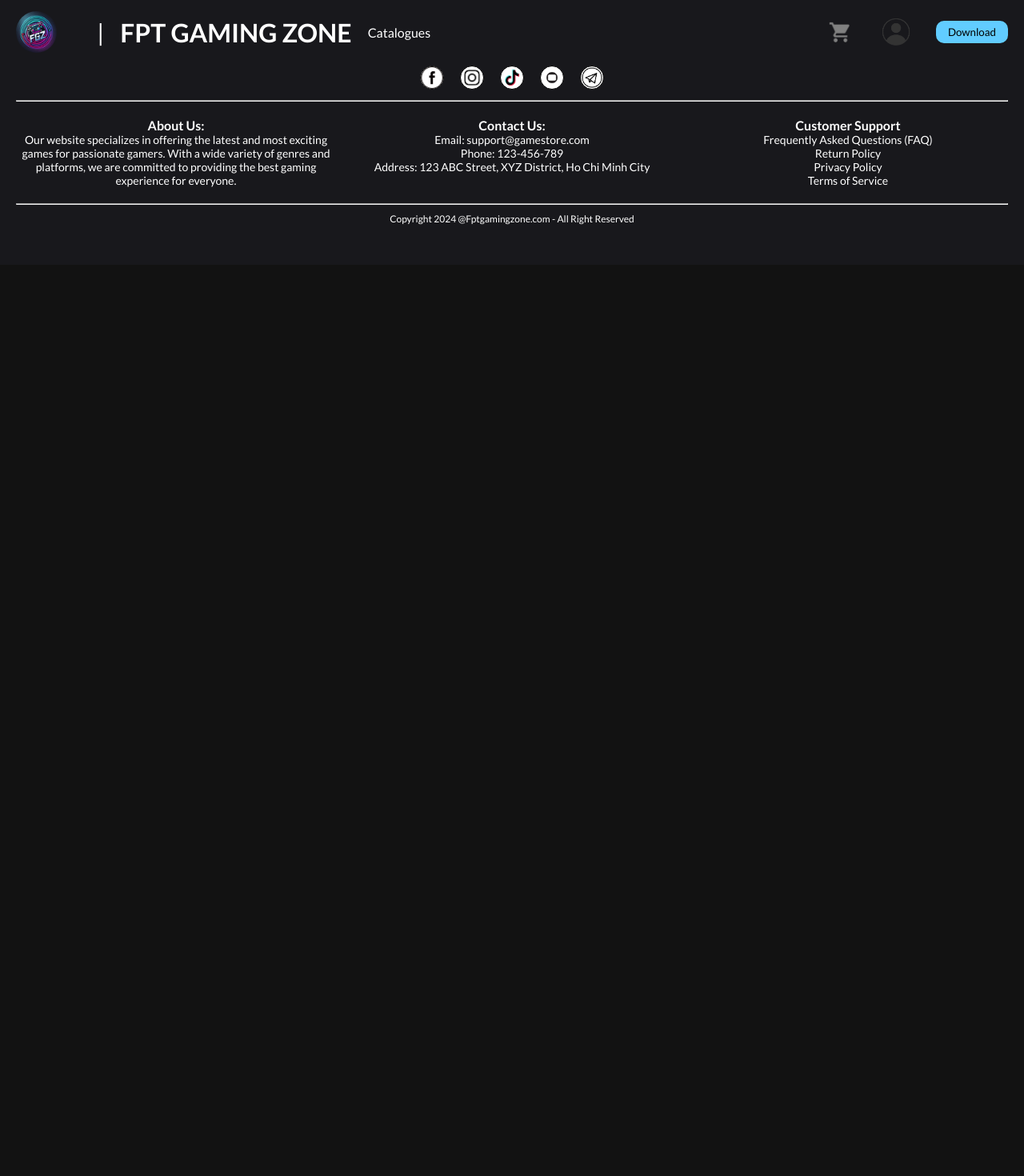
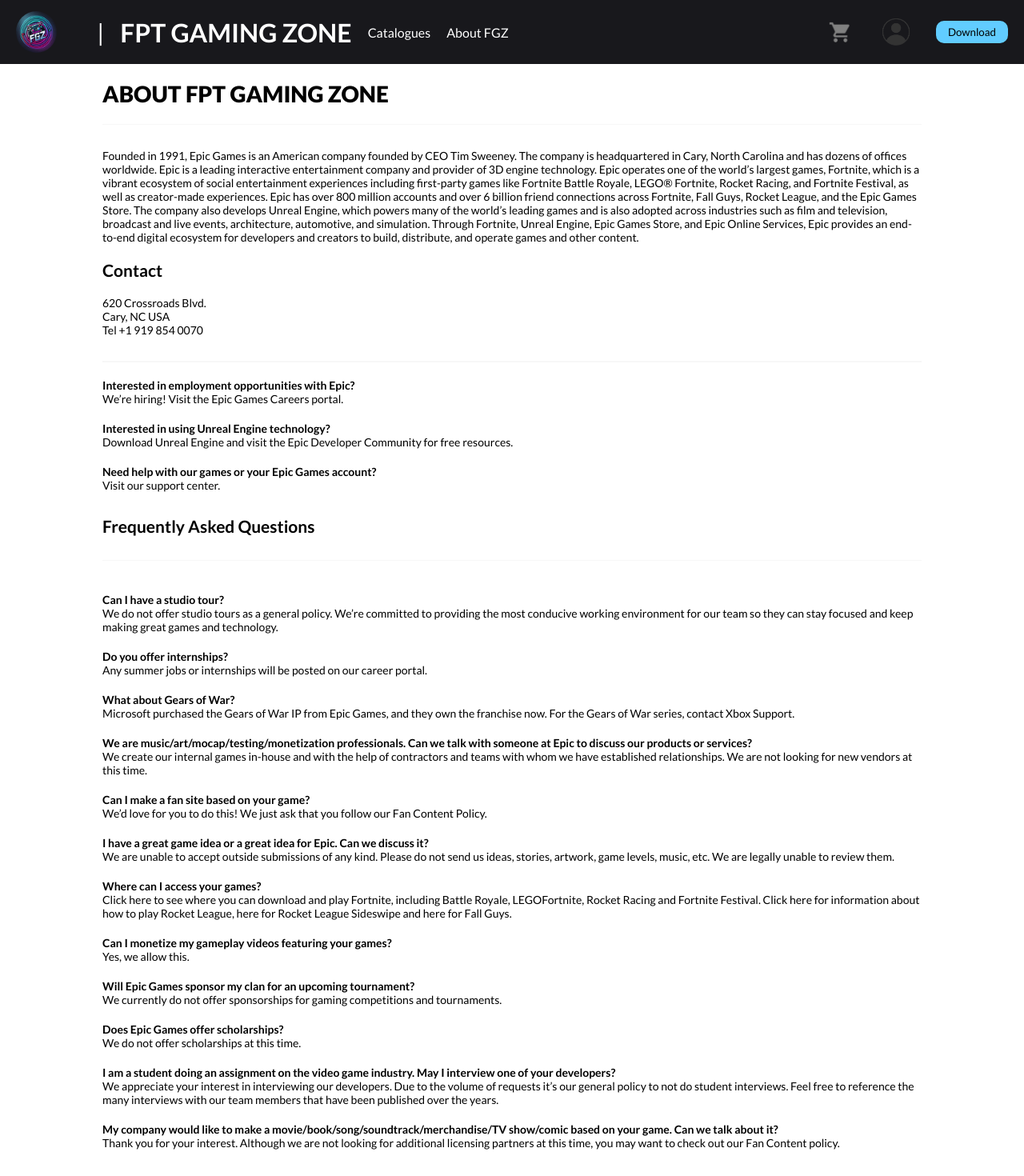
Before and after one commit to PhamHoaiTan/Single-Page, a React (Create React App) app in the folder web-game/: page /aboutUs in a window 1280 px wide. Shown: the top 1470 px of the page at 80% size. Before the commit the page ends 800 px from the top, so only its background shows below. Built offline with nearby package versions, Linux system fonts and the light colour scheme.

Commit message:
update Contact Us

```diff
--- a/web-game/src/App.jsx
+++ b/web-game/src/App.jsx
@@ -10,10 +10,12 @@
 import AddToCart from "./Pages/Cart/AddToCart";
 import LoginPopup from "./components/LoginPopup/LoginPopup";
 import ShowMore from "./components/ShowMore/ShowMore";
+import AboutUs from "./components/AboutUs/AboutUs"
 
 function App() {
   const [showLogin, setShowLogin] = useState(false);
   const [showMore,setShowMore] = useState(false);
+  const [aboutUs,setAboutUs] = useState(false);
   useEffect(()=>{
     console.log(showMore)
   },[showMore])
@@ -22,12 +24,13 @@
       {showMore ?<ShowMore setShowMore={setShowMore} setShowLogin={setShowLogin} showMore={showMore}/> : <></>}
       {showLogin ? <LoginPopup setShowLogin={setShowLogin} /> : <></>}
       <div className="App">
-        <Navbar setShowLogin={setShowLogin} setShowMore={setShowMore}  showMore={showMore} />
+        <Navbar setShowLogin={setShowLogin} setShowMore={setShowMore}  showMore={showMore} aboutUs={aboutUs} setAboutUs={setAboutUs}/>
           <Routes>
             <Route path="/" element={<Home />} />
             <Route path="/catalogue" element={<Catalogue />} />
             <Route path="/product/:id" element={<ProductDetail />} />
             <Route path="/cart" element={<AddToCart />} />
+            <Route path="/aboutUs" element={<AboutUs></AboutUs>} />#18181C
           </Routes>
         <Footer />
       </div>
--- /dev/null
+++ b/web-game/src/components/AboutUs/AboutUs.css
@@ -0,0 +1,47 @@
+.AboutUs-container{
+    width: 80%;
+    margin: 0 auto;
+    height: 100%;
+}
+.AboutUs{
+    background-color: white;
+    color: black;
+    font-size: 14px;
+}
+.AboutUs-container h1{
+    padding: 2% 0;
+    font-weight: 900;
+}
+.AboutUs-container-content{
+   border-top: 1px solid #F7F7F7;
+   border-bottom: 1px solid #F7F7F7;
+    padding: 30px 0;
+}
+.AboutUs-container h2{
+    padding: 10px 0;
+}
+.About-container-about{
+    padding: 20px 0;
+}
+.About-container-border{
+    font-weight: 700;
+}
+.About-container-about{
+    display: flex;
+    flex-direction: column;
+    gap: 20px;
+    border-top: 1px solid #F7F7F7 ;
+    text-align: start;
+    border-bottom: 1px solid #F7F7F7 ;
+}
+.About-container-border-question{
+    font-size: 1.5em;
+    font-weight: 600;
+    margin: 10px 0;
+}
+.About-question-contents{
+    display: flex;
+    flex-direction: column;
+    gap: 20px;
+    padding: 40px 0;
+}
--- /dev/null
+++ b/web-game/src/components/AboutUs/AboutUs.jsx
@@ -0,0 +1,178 @@
+import React from "react";
+import "./AboutUs.css";
+const AboutUs = () => {
+  return (
+    <div className="AboutUs">
+      <div className="AboutUs-container">
+        <h1>ABOUT FPT GAMING ZONE</h1>
+        <div className="AboutUs-container-content">
+          Founded in 1991, Epic Games is an American company founded by CEO Tim
+          Sweeney. The company is headquartered in Cary, North Carolina and has
+          dozens of offices worldwide. Epic is a leading interactive
+          entertainment company and provider of 3D engine technology. Epic
+          operates one of the world’s largest games, Fortnite, which is a
+          vibrant ecosystem of social entertainment experiences including
+          first-party games like Fortnite Battle Royale, LEGO® Fortnite, Rocket
+          Racing, and Fortnite Festival, as well as creator-made experiences.
+          Epic has over 800 million accounts and over 6 billion friend
+          connections across Fortnite, Fall Guys, Rocket League, and the Epic
+          Games Store. The company also develops Unreal Engine, which powers
+          many of the world’s leading games and is also adopted across
+          industries such as film and television, broadcast and live events,
+          architecture, automotive, and simulation. Through Fortnite, Unreal
+          Engine, Epic Games Store, and Epic Online Services, Epic provides an
+          end-to-end digital ecosystem for developers and creators to build,
+          distribute, and operate games and other content.
+          <h2>Contact</h2>
+          <div className="About-container-contact">
+            <p className="About-container-border"></p>
+            <p>620 Crossroads Blvd.</p>
+            <p>Cary, NC USA</p>
+            <p>Tel +1 919 854 0070</p>
+          </div>
+        </div>
+        <div className="About-container-about">
+          <div className="">
+            <p className="About-container-border">
+              Interested in employment opportunities with Epic?
+            </p>
+            <p>We’re hiring! Visit the Epic Games Careers portal.</p>
+          </div>
+          <div className="">
+            <p className="About-container-border">
+              Interested in using Unreal Engine technology?
+            </p>
+            <p>
+              Download Unreal Engine and visit the Epic Developer Community for
+              free resources.
+            </p>
+          </div>
+          <div className="">
+            <p className="About-container-border">
+              Need help with our games or your Epic Games account?{" "}
+            </p>
+            <p>Visit our support center.</p>
+          </div>
+          <p className="About-container-border-question">
+            Frequently Asked Questions
+          </p>
+        </div>
+        <div className="About-question-contents">
+          <div className="">
+            <p className="About-container-border">Can I have a studio tour?</p>
+            <p>
+              We do not offer studio tours as a general policy. We’re committed
+              to providing the most conducive working environment for our team
+              so they can stay focused and keep making great games and
+              technology.
+            </p>
+          </div>
+          <div className="">
+            <p className="About-container-border">Do you offer internships?</p>
+            <p>
+              Any summer jobs or internships will be posted on our career
+              portal.
+            </p>
+          </div>
+          <div className="">
+            <p className="About-container-border">What about Gears of War?</p>
+            <p>
+              Microsoft purchased the Gears of War IP from Epic Games, and they
+              own the franchise now. For the Gears of War series, contact Xbox
+              Support.
+            </p>
+          </div>
+          <div className="">
+            <p className="About-container-border">
+              We are music/art/mocap/testing/monetization professionals. Can we
+              talk with someone at Epic to discuss our products or services?
+            </p>
+            <p>
+              We create our internal games in-house and with the help of
+              contractors and teams with whom we have established relationships.
+              We are not looking for new vendors at this time.
+            </p>
+          </div>
+          <div className="">
+            <p className="About-container-border">
+              Can I make a fan site based on your game?
+            </p>
+            <p>
+              We’d love for you to do this! We just ask that you follow our Fan
+              Content Policy.
+            </p>
+          </div>
+          <div className="">
+            <p className="About-container-border">
+              I have a great game idea or a great idea for Epic. Can we discuss
+              it?
+            </p>
+            <p>
+              We are unable to accept outside submissions of any kind. Please do
+              not send us ideas, stories, artwork, game levels, music, etc. We
+              are legally unable to review them.
+            </p>
+          </div>
+          <div className="">
+            <p className="About-container-border">
+              Where can I access your games?
+            </p>
+            <p>
+              Click here to see where you can download and play Fortnite,
+              including Battle Royale, LEGOFortnite, Rocket Racing and Fortnite
+              Festival. Click here for information about how to play Rocket
+              League, here for Rocket League Sideswipe and here for Fall Guys.
+            </p>
+          </div>
+          <div className="">
+            <p className="About-container-border">
+              Can I monetize my gameplay videos featuring your games?
+            </p>
+            <p>Yes, we allow this.</p>
+          </div>
+          <div className="">
+            <p className="About-container-border">
+              Will Epic Games sponsor my clan for an upcoming tournament?
+            </p>
+            <p>
+              We currently do not offer sponsorships for gaming competitions and
+              tournaments.
+            </p>
+          </div>
+          <div className="">
+            <p className="About-container-border">
+              Does Epic Games offer scholarships?
+            </p>
+            <p>We do not offer scholarships at this time.</p>
+          </div>
+          <div className="">
+            <p className="About-container-border">
+              I am a student doing an assignment on the video game industry. May
+              I interview one of your developers?
+            </p>
+            <p>
+              We appreciate your interest in interviewing our developers. Due to
+              the volume of requests it’s our general policy to not do student
+              interviews. Feel free to reference the many interviews with our
+              team members that have been published over the years.
+            </p>
+          </div>
+          <div className="">
+            <p className="About-container-border">
+              My company would like to make a
+              movie/book/song/soundtrack/merchandise/TV show/comic based on your
+              game. Can we talk about it?
+            </p>
+            <p>
+              Thank you for your interest. Although we are not looking for
+              additional licensing partners at this time, you may want to check
+              out our Fan Content policy.
+            </p>
+          </div>
+        </div>
+      </div>
+    </div>
+  );
+};
+
+export default AboutUs;
--- a/web-game/src/components/Navbar/Navbar.jsx
+++ b/web-game/src/components/Navbar/Navbar.jsx
@@ -3,12 +3,19 @@
 import './Navbar.css';
 import { assets } from '../../assets/assets';
 import { Link } from 'react-router-dom';
-function Navbar({setShowLogin,setShowMore,showMore}) {
-
+function Navbar({setShowLogin,setShowMore,showMore,aboutUs,setAboutUs}) {
   useEffect(()=>{
     const logo = document.getElementById('logo');
     const catelogue = document.getElementById('catelogue-id');
     const navBar = document.getElementById('navBar');
+      if(aboutUs){
+        navBar.style.position = 'static'
+      }else{
+        navBar.style.position = 'sticky'
+
+      }
+
+
     if(showMore){
       logo.style.display = 'none'
       catelogue.style.display = 'none'
@@ -23,10 +30,12 @@
   return (
     <div className='navbar' id='navBar'>
     <div className="nav-left">
-    <Link to={'/'}><img src={assets.logo} alt="" className='logo' id='logo'/></Link>
+    <Link to={'/'}><img src={assets.logo} alt="" className='logo' id='logo' onClick={()=>setAboutUs(false)}/></Link>
        <p className='line'>|</p>
-      <Link to="/"><h2 className='WebTitle'>FPT GAMING ZONE</h2></Link>
-      <Link to='/catalogue' id='catelogue-id'><p>Catalogues</p></Link>
+      <Link to="/"><h2 className='WebTitle' onClick={()=>setAboutUs(false)}>FPT GAMING ZONE</h2></Link>
+      <Link to='/catalogue' id='catelogue-id'onClick={()=>setAboutUs(false)} ><p>Catalogues</p></Link>
+      <Link to='/aboutUs' onClick={()=>setAboutUs(true)}><p>About FGZ</p></Link>
+
       {/* <img src={assets.search_icon} alt="" className='search-button' /> */}
     </div>
     <div className='nav-right'>
```
